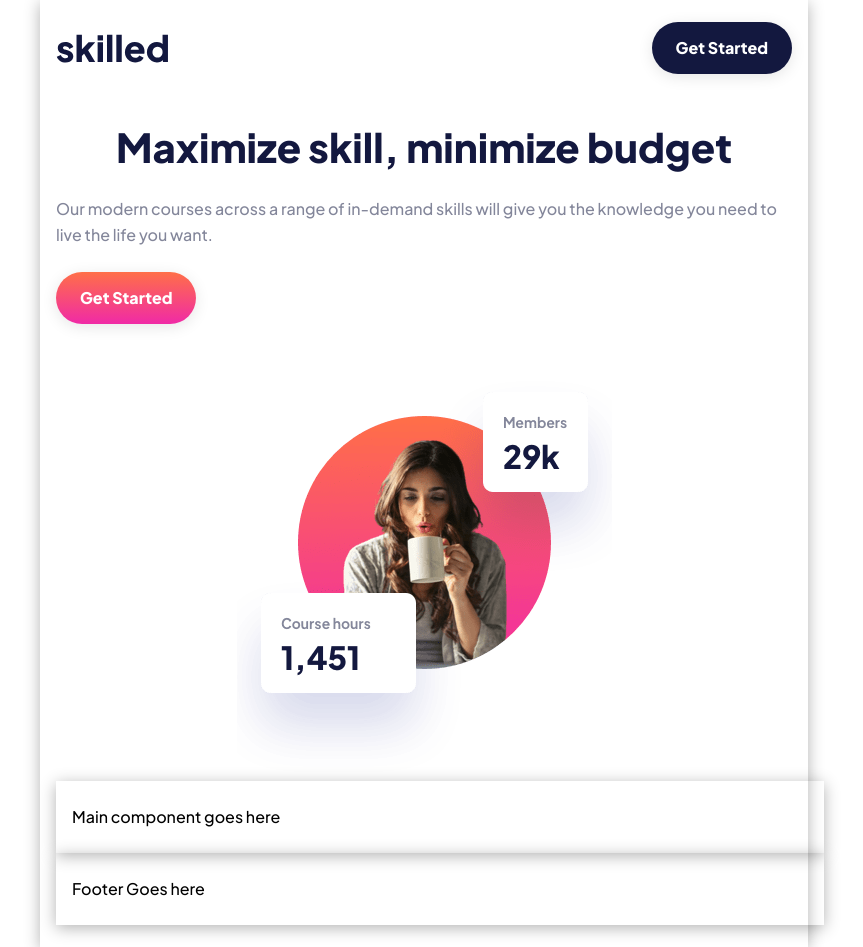
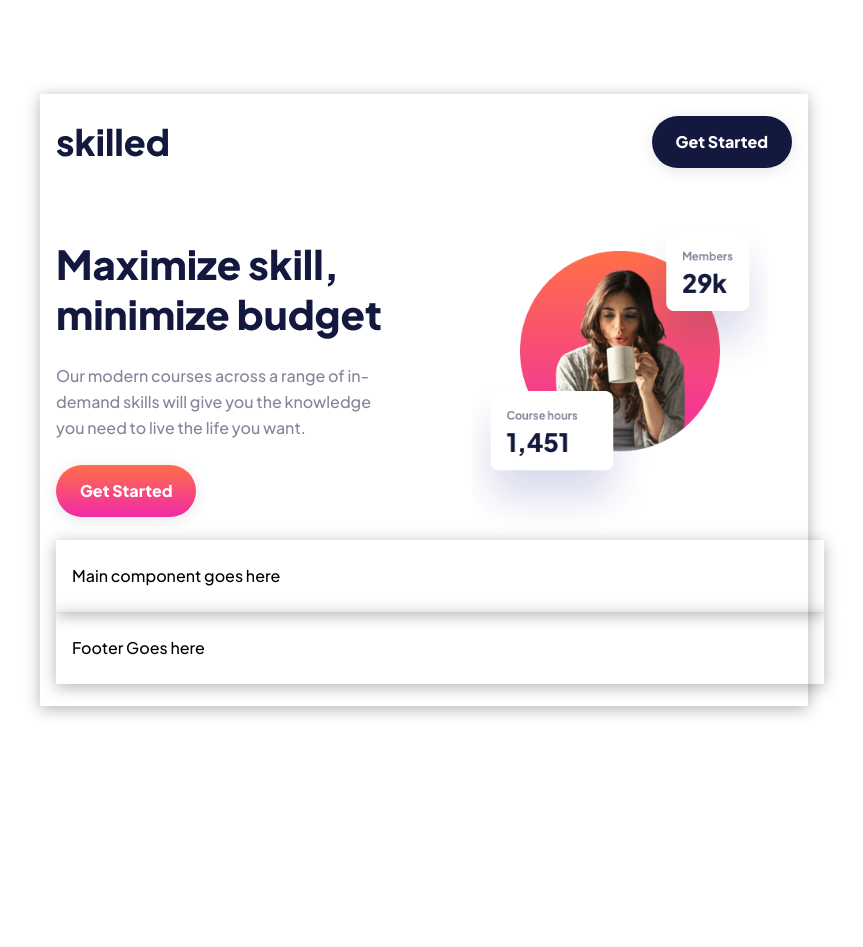
Before and after one commit to Hcmwebs/skilled-e-learning-landing, a React (Create React App) app: page / in a window 1280 px wide. Shown: the whole page, without its empty margins (216-1079 px from the left). After the commit the page ends 800 px from the top, so only its background shows below. Built offline with nearby package versions, Linux system fonts and the light colour scheme.

Commit message:
added a media from tablet size

```diff
--- a/src/sass/components/_hero.scss
+++ b/src/sass/components/_hero.scss
@@ -10,23 +10,29 @@
 		@include grid(center);
 		gap: $gap * 2.4;
 
-		h1{
+		h1 {
 			font-size: 40px;
 			font-weight: $extrabold;
 			line-height: 50px;
 			margin: 0;
-			color:$dark-bluish-grey;
+			color: $dark-bluish-grey;
 		}
 
-		p{
+		p {
 			font-weight: medium;
 			line-height: $lineHeight * 2.6;
 			margin: 0;
 			color: $grey;
 		}
 
-		button{
+		button {
 			justify-self: start;
 		}
 	}
 }
+
+@media (min-width: 768px) {
+	.hero {
+		grid-template-columns: repeat(2, 1fr);
+	}
+}
```
